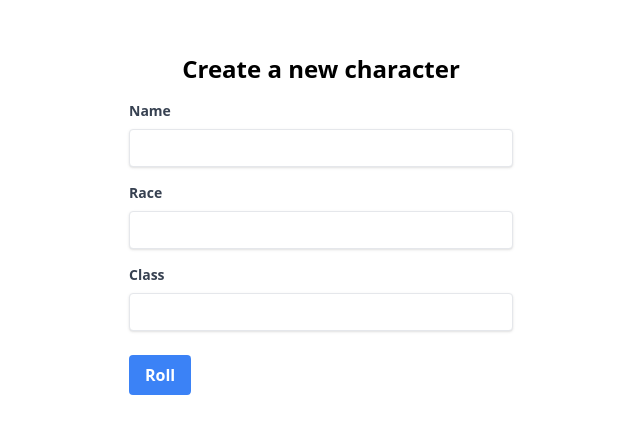
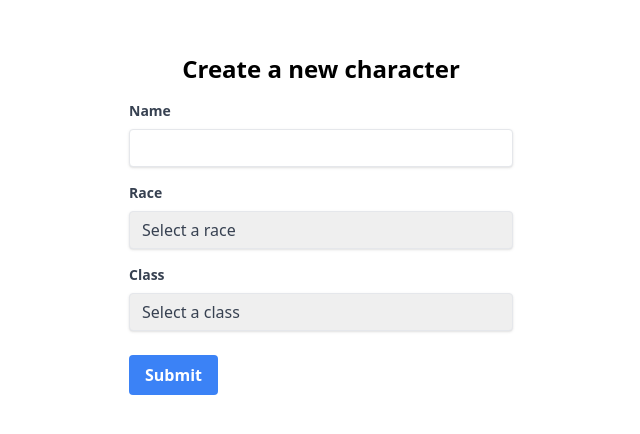
Before and after one commit to mfreeman451/dd-chatgpt-dm, a Nuxt app in the folder web/: page / in a window 1280 px wide. Shown: the part 176-610 px from the top of the page, without its empty margins (319-959 px from the left). Built offline with nearby package versions, Linux system fonts and the light colour scheme.

Commit message:
🔧 can now generate a character properly and reroll

```diff
--- a/web/app.vue
+++ b/web/app.vue
@@ -1,35 +1,43 @@
 <template>
-  <div class="flex flex-col items-center justify-center min-h-screen py-2">
+  <!-- Add a section to display the generated character and buttons to save or re-roll -->
+  <div v-if="generatedCharacter" class="flex flex-col items-center justify-center min-h-screen py-2">
+    <pre>{{ generatedCharacter ? JSON.stringify(generatedCharacter, null, 2) : 'No character generated' }}</pre>
+    <button @click="save" class="bg-blue-500 hover:bg-blue-700 text-white font-bold py-2 px-4 rounded focus:outline-none focus:shadow-outline">Save</button>
+    <button @click="generate" class="bg-green-500 hover:bg-green-700 text-white font-bold py-2 px-4 rounded focus:outline-none focus:shadow-outline">Re-roll</button>
+  </div>
+  <div v-else class="flex flex-col items-center justify-center min-h-screen py-2">
     <h1 class="text-2xl font-bold mb-4">Create a new character</h1>
-    <form @submit.prevent="generate" class="w-full max-w-sm">
+    <form @submit.prevent="submit" class="w-full max-w-sm">
       <div class="mb-4">
         <label class="block text-gray-700 text-sm font-bold mb-2" for="name">Name</label>
         <input class="shadow appearance-none border rounded w-full py-2 px-3 text-gray-700 leading-tight focus:outline-none focus:shadow-outline" id="name" type="text" v-model="character.name" required>
       </div>
       <div class="mb-4">
         <label class="block text-gray-700 text-sm font-bold mb-2" for="race">Race</label>
-        <input class="shadow appearance-none border rounded w-full py-2 px-3 text-gray-700 leading-tight focus:outline-none focus:shadow-outline" id="race" type="text" v-model="character.race" required>
+        <select v-model="character.race" class="shadow appearance-none border rounded w-full py-2 px-3 text-gray-700 leading-tight focus:outline-none focus:shadow-outline">
+          <option value="">Select a race</option>
+          <option value="Human">Human</option>
+          <option value="Elf">Elf</option>
+          <option value="Dwarf">Dwarf</option>
+          <!-- Add more options as needed -->
+        </select>
       </div>
       <div class="mb-6">
         <label class="block text-gray-700 text-sm font-bold mb-2" for="class">Class</label>
-        <input class="shadow appearance-none border rounded w-full py-2 px-3 text-gray-700 leading-tight focus:outline-none focus:shadow-outline" id="class" type="text" v-model="character.class" required>
+        <select v-model="character.class" class="shadow appearance-none border rounded w-full py-2 px-3 text-gray-700 leading-tight focus:outline-none focus:shadow-outline">
+          <option value="">Select a class</option>
+          <option value="Fighter">Fighter</option>
+          <option value="Wizard">Wizard</option>
+          <option value="Rogue">Rogue</option>
+          <!-- Add more options as needed -->
+        </select>
       </div>
       <div class="flex items-center justify-between">
         <button class="bg-blue-500 hover:bg-blue-700 text-white font-bold py-2 px-4 rounded focus:outline-none focus:shadow-outline" type="submit">
-          Roll
+          Submit
         </button>
       </div>
     </form>
-    <div v-if="generatedCharacter">
-      <h2 class="text-xl font-bold mt-4">Generated Character</h2>
-      <pre class="text-sm">{{ generatedCharacter }}</pre>
-      <button class="bg-green-500 hover:bg-green-700 text-white font-bold py-2 px-4 rounded focus:outline-none focus:shadow-outline mt-2" @click="submit">
-        Save
-      </button>
-      <button class="bg-red-500 hover:bg-red-700 text-white font-bold py-2 px-4 rounded focus:outline-none focus:shadow-outline mt-2" @click="generatedCharacter = null">
-        Roll Again
-      </button>
-    </div>
   </div>
 </template>
 
@@ -129,7 +137,7 @@ function generateCharacter(name: string, race: string, cClass: string): Characte
   }
 }
 
-const submit = async () => {
+const save = async () => {
   if (generatedCharacter.value) {
     try {
       const { data, error } = await useFetch('/api/createCharacter', { method: 'POST', body: JSON.stringify(generatedCharacter.value) })
@@ -158,4 +166,44 @@ const submit = async () => {
   }
 }
 
+const submit = () => {
+  // generate a new character
+  generate()
+}
+
+/*
+const submit = async () => {
+  // generate a new character
+  generate()
+
+  if (generatedCharacter.value) {
+    try {
+      const { data, error } = await useFetch('/api/createCharacter', { method: 'POST', body: JSON.stringify(generatedCharacter.value) })
+
+      if (error.value) {
+        console.error('Error creating character', error.value)
+        alert(`Error creating character: ${error.value.message}`)
+      } else if (data.value && data.value.statusCode === 200) {
+        alert('Character created successfully')
+        // Reset the form
+        character.value = createEmptyCharacter()
+
+        generatedCharacter.value = null
+      } else {
+        console.error('Unexpected response creating character', data.value)
+        alert(`Unexpected response creating character: ${data.value ? data.value.body : 'No response data'}`)
+      }
+    } catch (err) {
+      console.error('Error creating character', err)
+      if (err instanceof Error) {
+        alert(`Error creating character: ${err.message}`)
+      } else {
+        alert(`Error creating character: ${err}`)
+      }
+    }
+  }
+}
+
+ */
+
 </script>
```
